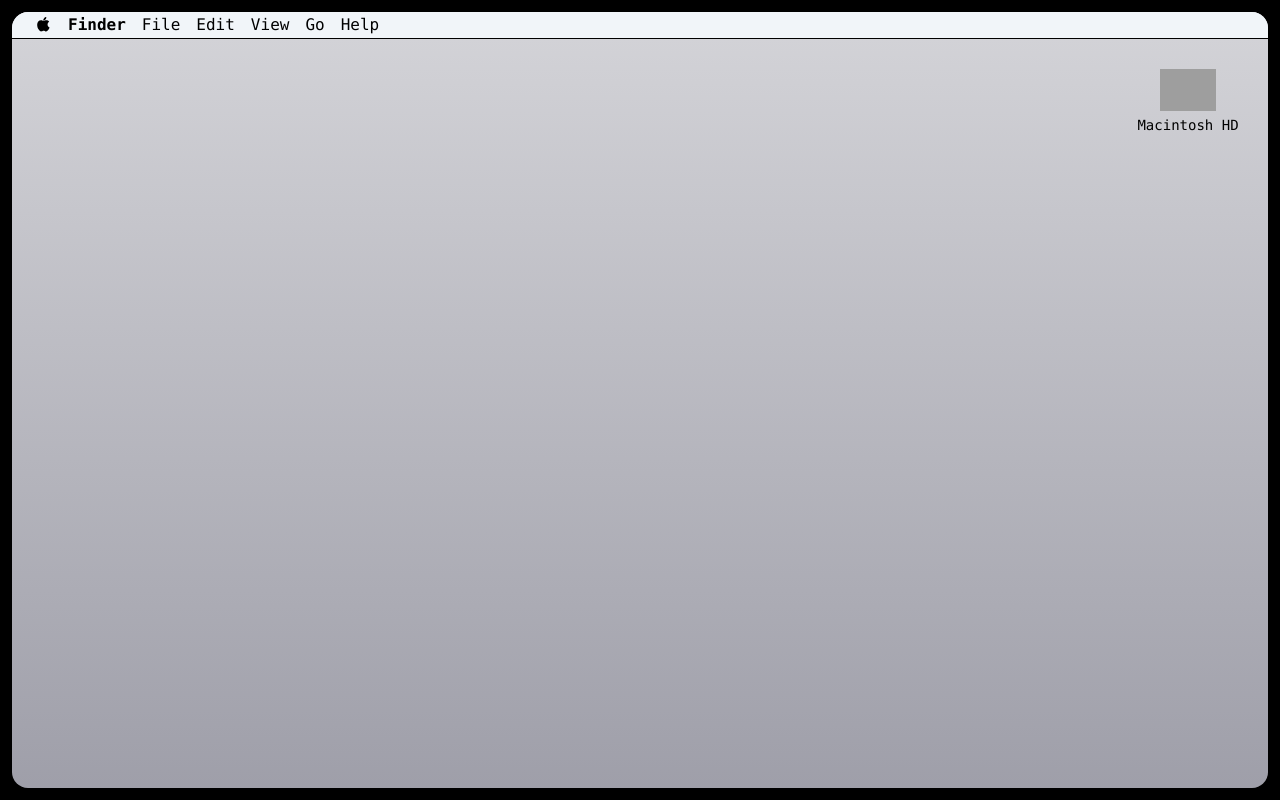
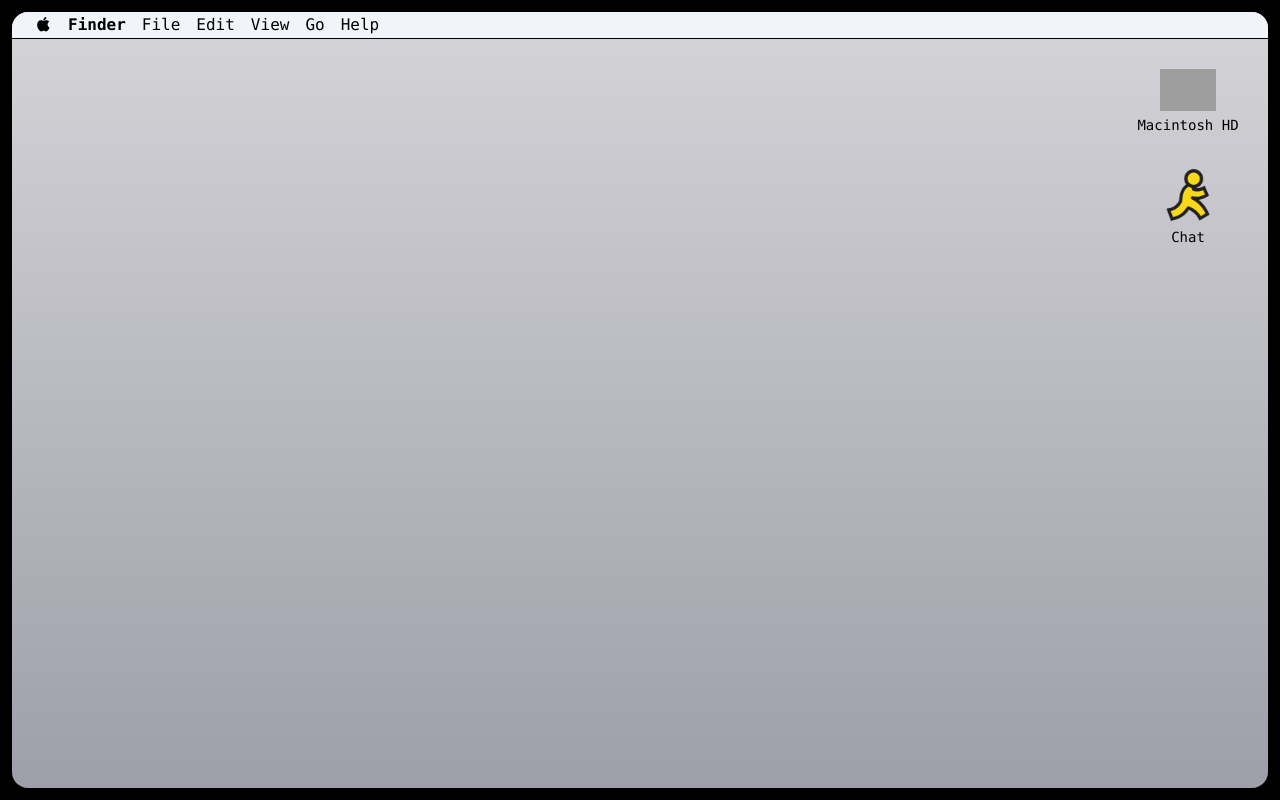
Before and after one commit to caiosimonbreda/retromac, a Vue app: page / in a window 1280 px wide. Built offline with nearby package versions, Linux system fonts and the light colour scheme; grey boxes are pictures that could not be loaded.

Commit message:
Add text file icon and default to that in FinderItem; fix custom icons

```diff
--- a/src/components/ui/Desktop.vue
+++ b/src/components/ui/Desktop.vue
@@ -5,6 +5,7 @@
 import Window from "@/components/ui/Window.vue";
 import { useMenuBarStore } from "@/stores/menuBarStore";
 import { getDefaultMenus } from "@/stores/defaultMenus";
+import aimIcon from "@/assets/icons/aim.png";
 import FinderItem from "./finder/FinderItem.vue";
 
 const { setActiveApp, registerMenus } = useMenuBarStore();
@@ -120,6 +121,7 @@
       <MenuBar @open-window="handleOpenWindow" />
       <div class="flex flex-col h-full w-full p-6 items-end justify-start gap-5">
         <FinderItem name="Macintosh HD" type="disk" @dblclick="handleOpenWindow({ content: 'DocumentReader' })" />
+        <FinderItem name="Chat" type="other" :custom-icon="aimIcon" @dblclick="handleOpenWindow({ content: 'DocumentReader' })" />
       </div>
       <Window
         v-for="(window, windowIndex) in windows"
--- a/src/components/ui/finder/FinderItem.vue
+++ b/src/components/ui/finder/FinderItem.vue
@@ -2,6 +2,7 @@
 import { computed } from "vue";
 import folderIcon from "@/assets/icons/folder.png";
 import hddIcon from "@/assets/icons/hdd.png";
+import textFileIcon from "@/assets/icons/textfile.png";
 
 const props = defineProps<{
   name: string;
@@ -16,10 +17,20 @@
 }>();
 
 const icon = computed(() => {
-  if (props.type === "disk") {
-    return hddIcon;
+  if (props.customIcon) {
+    return props.customIcon;
   }
-  return folderIcon;
+
+  switch (props.type) {
+    case "folder":
+      return folderIcon;
+    case "disk":
+      return hddIcon;
+    case "file":
+      return textFileIcon;
+    default:
+      return textFileIcon;
+  }
 });
 </script>
 
@@ -35,8 +46,7 @@
     @dblclick="emit('activate')"
   >
     <div class="finder-item-icon w-14">
-      <img v-if="customIcon" :src="customIcon" draggable="false" />
-      <img v-else :src="icon" draggable="false" />
+      <img :src="icon" draggable="false" />
     </div>
     <div class="finder-item-name w-full h-full text-center clamp-2 px-0.5">
       {{ name }}
```
Also changed, not shown: src/assets/icons/aim.png (added), src/assets/icons/textfile.png (added).
